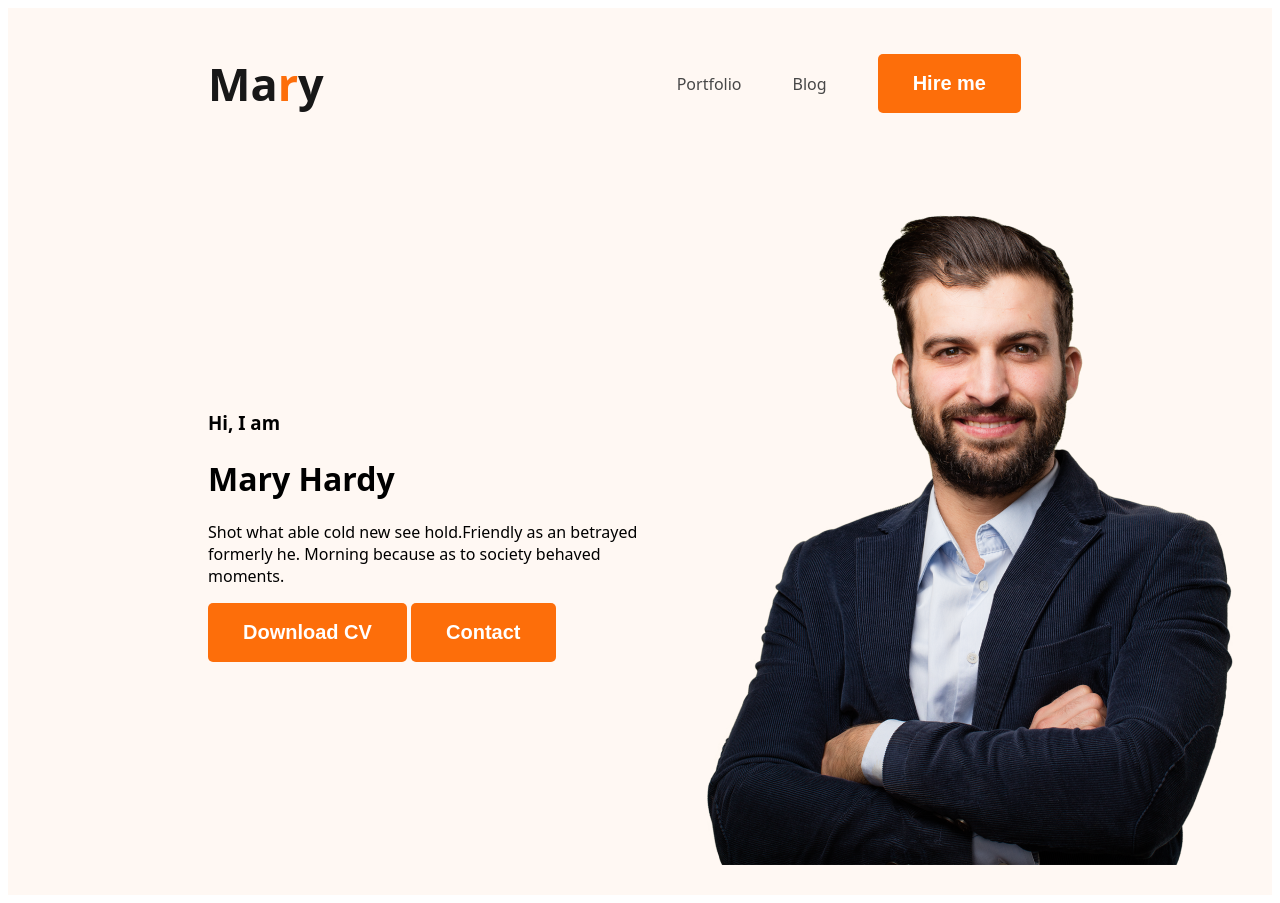
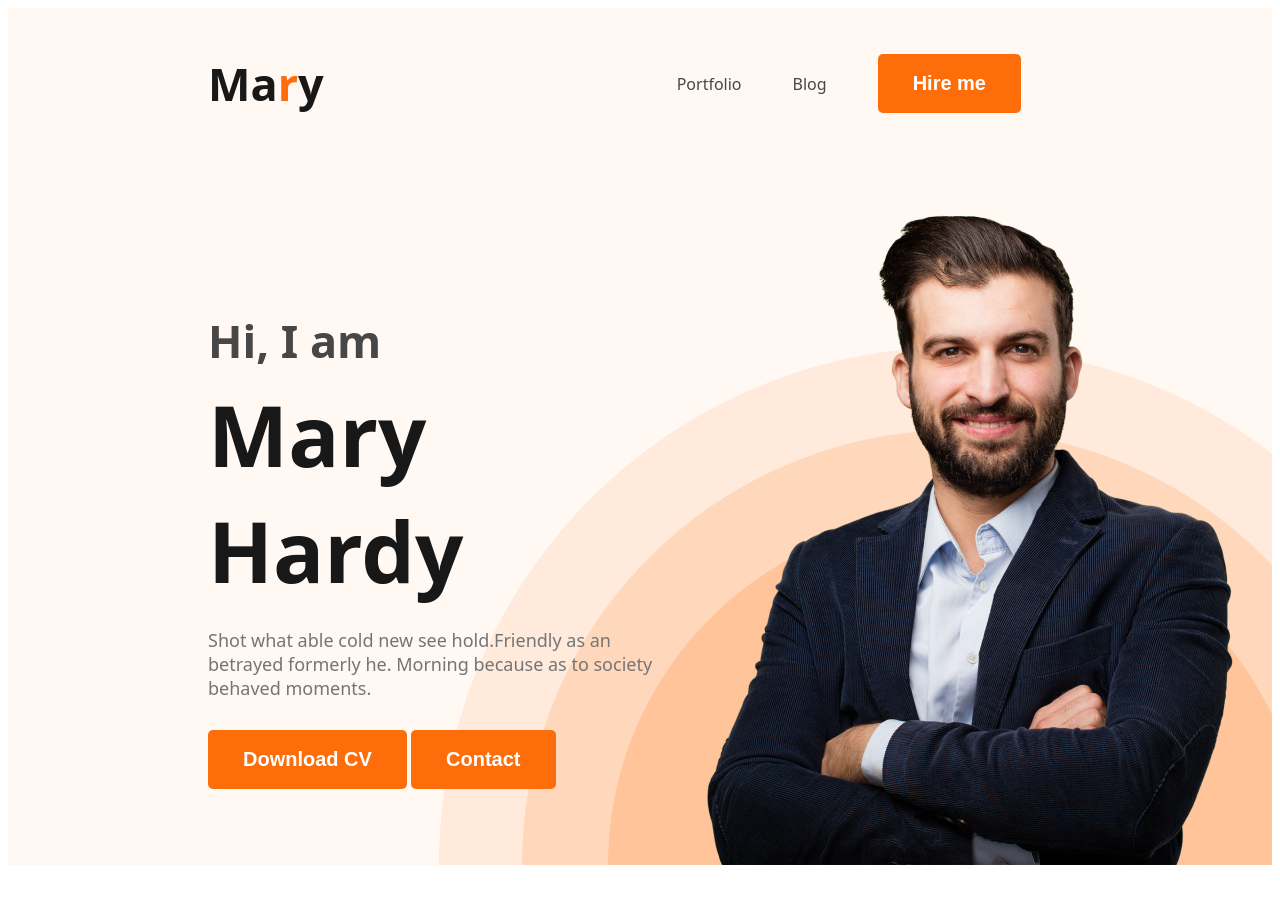
Before and after one commit to khalidhasanlok/web-developer-portfolio, a plain HTML site: page index.html in a window 1280 px wide. After the commit the page ends 873 px from the top, so only its background shows below. Drawn offline with Linux system fonts and the light colour scheme.

Commit message:
created header fully

```diff
--- a/Styles/portfolio.css
+++ b/Styles/portfolio.css
@@ -1,7 +1,7 @@
-
 body {
     font-family: system-ui, -apple-system, BlinkMacSystemFont, 'Segoe UI', Roboto, Oxygen, Ubuntu, Cantarell, 'Open Sans', 'Helvetica Neue', sans-serif;
 }
+
 /* nav related styles */
 .btn-primary {
     border-radius: 5px;
@@ -11,6 +11,7 @@ body {
     padding: 18px 35px;
     font-size: 20px;
     font-weight: 700;
+    margin-top: 30px;
 }
 
 nav {
@@ -47,16 +48,48 @@ nav a {
 }
 
 /* header related styles */
-.header{
+.header {
     background: #FFF8F3;
+    background-image: url(../images/header_bg.png);
+    background-repeat: no-repeat;
+    background-position: bottom right;
 }
-.banner{
-    padding: 30px 30px 30px 200px;
+
+.banner {
+    padding: 30px 30px 0px 200px;
 }
+
 .banner {
     display: flex;
     align-items: center;
+    justify-content: space-between;
 }
-.banner.profile{
+
+.banner.profile {
     width: 500px;
 }
+
+.hi {
+    font-size: 45px;
+    font-weight: 600;
+    color: var(--Dark-02, #474747);
+    margin-bottom: 0px;
+}
+
+.name {
+    color: var(--Dark-01, #181818);
+    font-size: 85px;
+    font-weight: 700;
+    margin-top: 5px;
+    margin-bottom: 0;
+
+}
+.description{
+margin-top: 20px;
+margin-bottom: 0px;
+color: var(--Dark-03, #757575);
+font-size: 18px;
+font-weight: 400;
+max-width: 500px;
+
+}
--- a/index.html
+++ b/index.html
@@ -15,14 +15,14 @@
             <ul>
                 <li><a href="">Portfolio</a></li>
                 <li><a href="">Blog</a></li>
-                <li><button class="btn-primary">Hire me</button></li>
+                <li><button class="btn-primary" style="margin:0px;">Hire me</button></li>
             </ul>
         </nav>
         <div class="banner">
             <div class="baanner-content">
                 <h3 class="hi">Hi, I am</h3>
                 <h1 class="name">Mary Hardy</h1>
-                <p>Shot what able cold new see hold.Friendly as an betrayed formerly he. Morning because as to society
+                <p class="description">Shot what able cold new see hold.Friendly as an betrayed formerly he. Morning because as to society
                     behaved moments.</p>
                  <button class="btn-primary">Download CV</button>
                  <button class="btn-primary">Contact</button>
```
